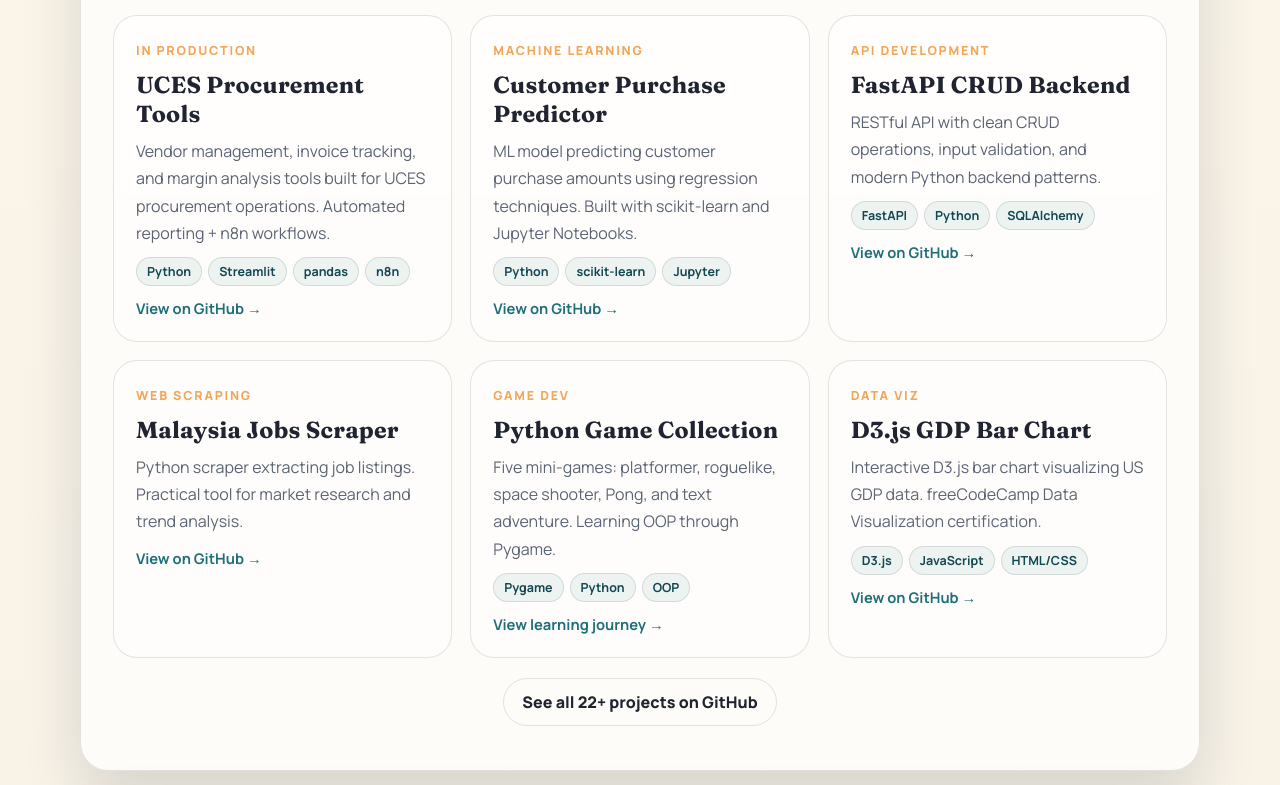
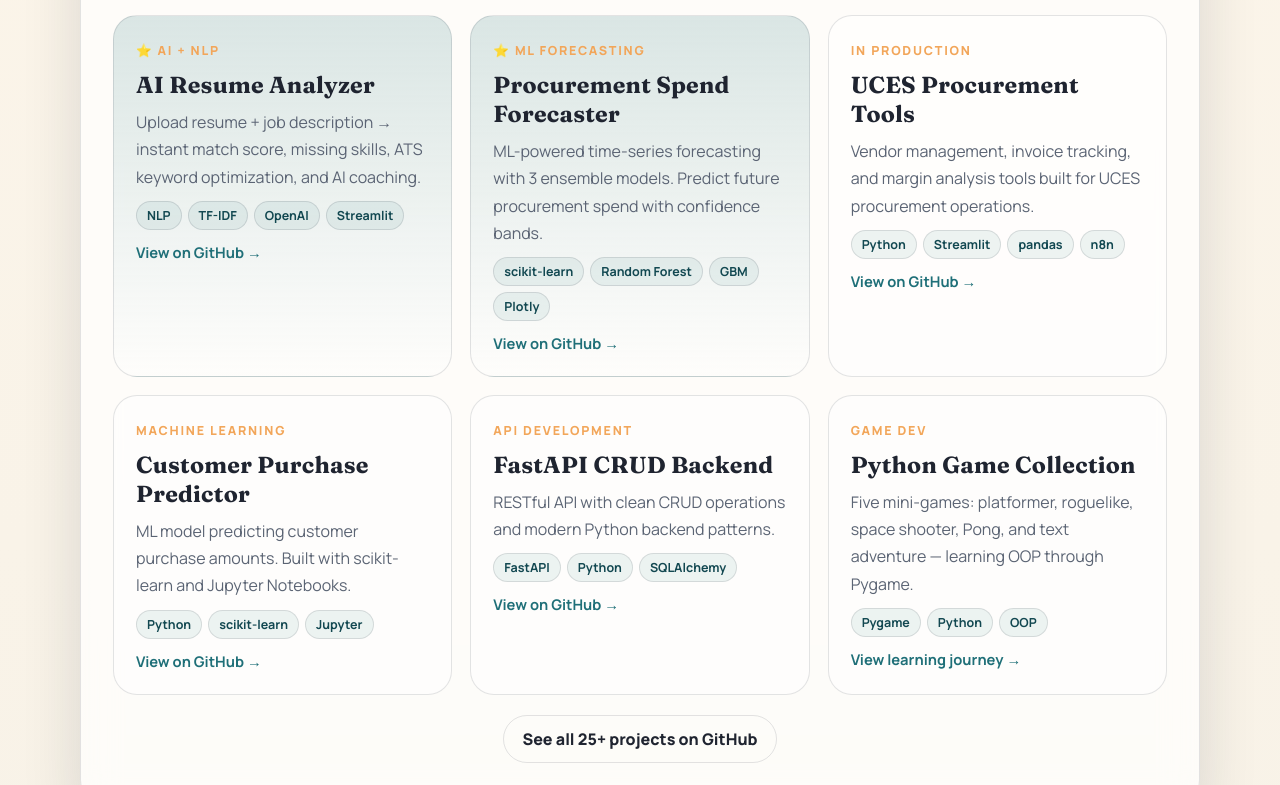
Before and after one commit to EkhsanFitri94/portfolio_ekhsan, a plain HTML site: page index.html in a window 1280 px wide. Shown: the part 1404-2189 px from the top of the page. Drawn offline with Linux system fonts and the light colour scheme.

Commit message:
✨ Add AI Resume Analyzer + Procurement Forecaster to portfolio

```diff
--- a/index.html
+++ b/index.html
@@ -117,26 +117,55 @@
                     </article>
                 </div>
 
-                <!-- Previous work -->
+                <!-- Row 2: More flagship -->
                 <div class="card-grid" style="margin-top: 18px;">
+                    <article class="card featured">
+                        <span class="card-tag">⭐ AI + NLP</span>
+                        <h3>AI Resume Analyzer</h3>
+                        <p>
+                            Upload resume + job description → instant match score, missing skills,
+                            ATS keyword optimization, and AI coaching.
+                        </p>
+                        <div class="card-pills">
+                            <span>NLP</span><span>TF-IDF</span><span>OpenAI</span><span>Streamlit</span>
+                        </div>
+                        <a href="https://github.com/EkhsanFitri94/resume-analyzer" target="_blank" rel="noreferrer" class="card-link">View on GitHub →</a>
+                    </article>
+
+                    <article class="card featured">
+                        <span class="card-tag">⭐ ML Forecasting</span>
+                        <h3>Procurement Spend Forecaster</h3>
+                        <p>
+                            ML-powered time-series forecasting with 3 ensemble models.
+                            Predict future procurement spend with confidence bands.
+                        </p>
+                        <div class="card-pills">
+                            <span>scikit-learn</span><span>Random Forest</span><span>GBM</span><span>Plotly</span>
+                        </div>
+                        <a href="https://github.com/EkhsanFitri94/procurement-forecaster" target="_blank" rel="noreferrer" class="card-link">View on GitHub →</a>
+                    </article>
+
                     <article class="card">
                         <span class="card-tag">In production</span>
                         <h3>UCES Procurement Tools</h3>
                         <p>
-                            Vendor management, invoice tracking, and margin analysis tools built for
-                            UCES procurement operations. Automated reporting + n8n workflows.
+                            Vendor management, invoice tracking, and margin analysis tools
+                            built for UCES procurement operations.
                         </p>
                         <div class="card-pills">
                             <span>Python</span><span>Streamlit</span><span>pandas</span><span>n8n</span>
                         </div>
                         <a href="https://github.com/EkhsanFitri94/uces-procurement-tracker" target="_blank" rel="noreferrer" class="card-link">View on GitHub →</a>
                     </article>
+                </div>
 
+                <!-- Row 3: Supporting projects -->
+                <div class="card-grid" style="margin-top: 18px;">
                     <article class="card">
                         <span class="card-tag">Machine Learning</span>
                         <h3>Customer Purchase Predictor</h3>
                         <p>
-                            ML model predicting customer purchase amounts using regression techniques.
+                            ML model predicting customer purchase amounts.
                             Built with scikit-learn and Jupyter Notebooks.
                         </p>
                         <div class="card-pills">
@@ -149,25 +178,13 @@
                         <span class="card-tag">API Development</span>
                         <h3>FastAPI CRUD Backend</h3>
                         <p>
-                            RESTful API with clean CRUD operations, input validation,
-                            and modern Python backend patterns.
+                            RESTful API with clean CRUD operations and
+                            modern Python backend patterns.
                         </p>
                         <div class="card-pills">
                             <span>FastAPI</span><span>Python</span><span>SQLAlchemy</span>
                         </div>
                         <a href="https://github.com/EkhsanFitri94/fastapi-crud-api" target="_blank" rel="noreferrer" class="card-link">View on GitHub →</a>
-                    </article>
-                </div>
-
-                <div class="card-grid" style="margin-top: 18px;">
-                    <article class="card">
-                        <span class="card-tag">Web Scraping</span>
-                        <h3>Malaysia Jobs Scraper</h3>
-                        <p>
-                            Python scraper extracting job listings. Practical tool
-                            for market research and trend analysis.
-                        </p>
-                        <a href="https://github.com/EkhsanFitri94/scraping-malaysia-jobs" target="_blank" rel="noreferrer" class="card-link">View on GitHub →</a>
                     </article>
 
                     <article class="card">
@@ -175,30 +192,17 @@
                         <h3>Python Game Collection</h3>
                         <p>
                             Five mini-games: platformer, roguelike, space shooter,
-                            Pong, and text adventure. Learning OOP through Pygame.
+                            Pong, and text adventure — learning OOP through Pygame.
                         </p>
                         <div class="card-pills">
                             <span>Pygame</span><span>Python</span><span>OOP</span>
                         </div>
                         <a href="https://github.com/EkhsanFitri94/python-learning-journey" target="_blank" rel="noreferrer" class="card-link">View learning journey →</a>
                     </article>
-
-                    <article class="card">
-                        <span class="card-tag">Data Viz</span>
-                        <h3>D3.js GDP Bar Chart</h3>
-                        <p>
-                            Interactive D3.js bar chart visualizing US GDP data.
-                            freeCodeCamp Data Visualization certification.
-                        </p>
-                        <div class="card-pills">
-                            <span>D3.js</span><span>JavaScript</span><span>HTML/CSS</span>
-                        </div>
-                        <a href="https://github.com/EkhsanFitri94/bar-chart-app" target="_blank" rel="noreferrer" class="card-link">View on GitHub →</a>
-                    </article>
                 </div>
 
                 <p style="margin-top: 20px; text-align: center;">
-                    <a href="https://github.com/EkhsanFitri94?tab=repositories" target="_blank" rel="noreferrer" class="button secondary">See all 22+ projects on GitHub</a>
+                    <a href="https://github.com/EkhsanFitri94?tab=repositories" target="_blank" rel="noreferrer" class="button secondary">See all 25+ projects on GitHub</a>
                 </p>
             </section>
 
```
